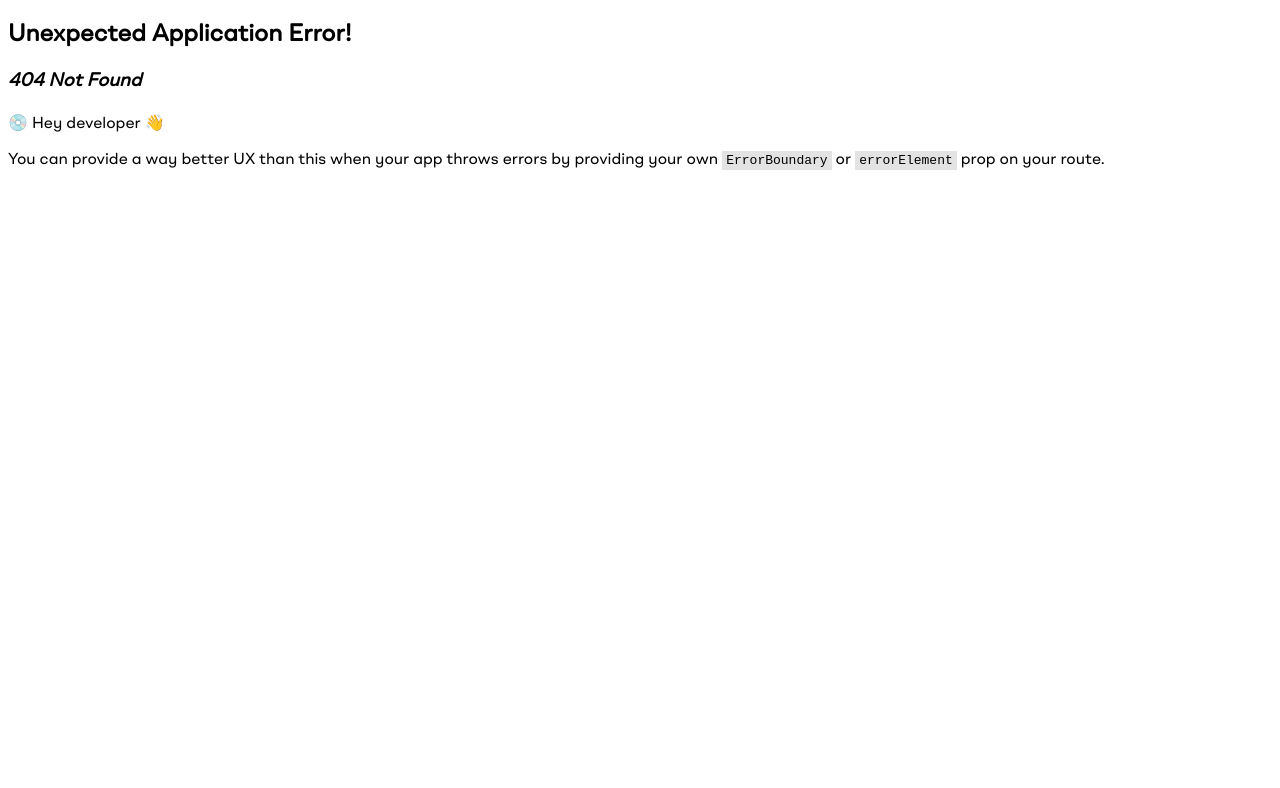
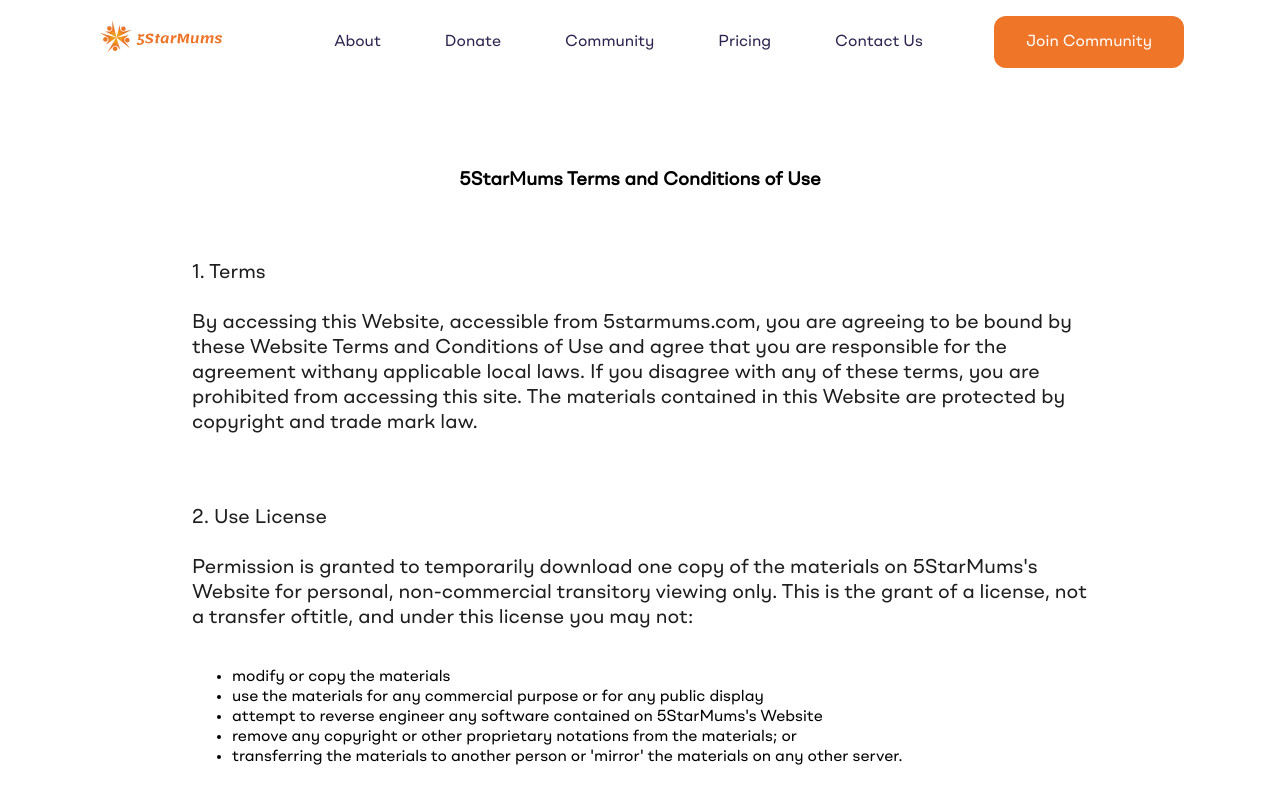
Before and after one commit to 5StarMums/5starMum-website, a React (Vite) app in the folder 5Starproject/: page /privacy-policy in a window 1280 px wide. Before the commit this address had no page. Shown: the top 788 px of the page. Built offline with nearby package versions, Linux system fonts and the light colour scheme.

Commit message:
feat: created privacy-policy page

```diff
--- a/5Starproject/src/components/footer.jsx
+++ b/5Starproject/src/components/footer.jsx
@@ -34,15 +34,15 @@
 
                     <ul>
                         <a><b>Company</b></a>
-                        <a>Customer</a>
                         <a href='#aboutUs'>About Us</a>
                         <a href='#contactUs'>Contact</a>
+                        <a href='pricing'>Pricing</a>
                     </ul>
 
                     <ul>
                         <a><b>Resources</b></a>
-                        <a>Term of services</a>
-                        <a>Privacy Poacy</a>
+                        <a>Terms of service</a>
+                        <a href='privacy-policy'>Privacy Policy</a>
                         <a href='#faq'>FAQs</a>
                     </ul>
 
--- a/5Starproject/src/components/hero.jsx
+++ b/5Starproject/src/components/hero.jsx
@@ -7,7 +7,7 @@
         <section id='hero'>
             <div className='left-content'>
                 <p className='company-name'>5StarMums</p>
-                <h1>The <span className='blue'>unique postpartum solution</span> to the problems <br />women face</h1>
+                <h1>The <span className='blue'>unique postpartum solution</span> to problems <br />women face</h1>
                 <p className='sub-topic'>Join our community and find support on your journey to <br />
                 motherhood. Together, we can overcome postpartum stress!</p>
                 <div className='form'>
--- a/5Starproject/src/components/navbar.jsx
+++ b/5Starproject/src/components/navbar.jsx
@@ -48,6 +48,10 @@
         </div>
         <div className={`nav-elements  ${showNavbar && 'active'}`}>
           <ul>
+          <li>
+              <NavLink to="#aboutUs" smooth>About</NavLink>
+            </li>
+
             <li>
               <NavLink to="#donate" smooth>Donate</NavLink>
             </li>
@@ -59,9 +63,6 @@
               <NavLink to="pricing" smooth>Pricing</NavLink>
             </li>
 
-            <li>
-              <NavLink to="#aboutUs" smooth>About</NavLink>
-            </li>
             <li>
               <NavLink to="#contactUs" smooth>Contact Us</NavLink>
             </li>
--- a/5Starproject/src/main.jsx
+++ b/5Starproject/src/main.jsx
@@ -7,6 +7,7 @@
 import Pricing from './pricing/Pricing'
 import Waitlist from './waitlist/waitlist'
 import Contact from './contact/contact'
+import Privacy from './privacy/privacy-policy'
 
 const router = createBrowserRouter([
   {
@@ -24,6 +25,10 @@
   {
     path: 'contact',
     element: <Contact />
+  },
+  {
+    path: 'privacy-policy',
+    element: <Privacy />
   }
 ])
 
--- a/5Starproject/src/pricing/StyledPricing.jsx
+++ b/5Starproject/src/pricing/StyledPricing.jsx
@@ -2,12 +2,12 @@
 import GlobalFont from './font';
 
 
-const rowDisplay = `
+export const rowDisplay = `
     display: flex;
     flex-direction: row;
 `
 
-const colDisplay = `
+export const colDisplay = `
     display: flex;
     flex-direction: column;
 `
--- /dev/null
+++ b/5Starproject/src/privacy/StyledPrivacy.jsx
@@ -0,0 +1,55 @@
+import Styled from 'styled-components';
+import { rowDisplay, colDisplay } from '../pricing/StyledPricing';
+
+const fontColor = '#1E1E1E'
+const fontFamily = 'Light';
+const fontPryColor = '#FFFFFF'
+const fontWeight = 400
+
+const Styledprivacy = Styled.section `
+    .privacy-section {
+        margin-top: 150px;
+        ${colDisplay};
+        justify-content: center;
+        h1 {
+            text-align: center;
+            @media (max-width: 850px) {
+                font-size: 14px;
+            }
+        }
+        .each-policy {
+            ${colDisplay};
+            align-self: center;
+            max-width: 100%;
+            margin-top: 30px;
+            p {
+                font-size: 20px;
+                color: ${fontColor};
+                @media (max-width: 850px) {
+                    font-size: 14px;
+                }
+            }
+            .tex {
+                @media (max-width: 850px) {
+                    padding-left: 20px;
+                }
+            }
+            ul {
+                @media (max-width: 850px) {
+                    font-size: 12px;
+                    align-self: center;
+                    width: 80vw;
+                }
+            }
+            .text-detail {
+                width: 70vw;
+                margin-top: 5px;
+                @media (max-width: 850px) {
+                    width: 80vw;
+                    align-self: center;
+                }
+            }
+        }
+    }
+`
+export default Styledprivacy
--- /dev/null
+++ b/5Starproject/src/privacy/privacy-policy.jsx
@@ -0,0 +1,60 @@
+import React from 'react'
+import text from './privacy-text'
+import Navbar from '../components/navbar'
+import Styledprivacy from './StyledPrivacy'
+
+function Privacy() {
+    return (
+        <Styledprivacy>
+        <section className='privacy-section'>
+            <Navbar />
+            <h1>5StarMums Terms and Conditions of Use</h1>
+            <div className='each-policy'>
+                <p>{text[0].id} {text[0].idValue}</p>
+                <p className='text-detail'>{text[0].idText}</p>
+            </div>
+            <div className='each-policy'>
+                <p className='tex'>{text[1].id} {text[1].idValue}</p>
+                <p className='text-detail'>{text[1].idText}</p>
+                <ul>
+                    <li>{text[1].idPoint1}</li>
+                    <li>{text[1].idPoint2}</li>
+                    <li>{text[1].idPoint3}</li>
+                    <li>{text[1].idPoint4}</li>
+                    <li>{text[1].idPoint5}</li>
+                </ul>
+                <p className='text-detail'>{text[1].idText2}</p>
+            </div>
+            <div className='each-policy'>
+                <p>{text[2].id} {text[2].idValue}</p>
+                <p className='text-detail'>{text[2].idText}</p>
+            </div>
+            <div className='each-policy'>
+                <p>{text[3].id} {text[3].idValue}</p>
+                <p className='text-detail'>{text[3].idText}</p>
+            </div>
+            <div className='each-policy'>
+                <p>{text[4].id} {text[4].idValue}</p>
+                <p className='text-detail'>{text[4].idText}</p>
+            </div>
+            <div className='each-policy'>
+                <p>{text[5].id} {text[5].idValue}</p>
+                <p className='text-detail'>{text[5].idText}</p>
+            </div>
+            <div className='each-policy'>
+                <p>{text[6].id} {text[6].idValue}</p>
+                <p className='text-detail'>{text[6].idText}</p>
+            </div>
+            <div className='each-policy'>
+                <p>{text[7].id} {text[7].idValue}</p>
+                <p className='text-detail'>{text[7].idText}</p>
+            </div>
+            <div className='each-policy'>
+                <p>{text[8].id} {text[8].idValue}</p>
+                <p className='text-detail'>{text[8].idText}</p>
+            </div>
+        </section>
+        </Styledprivacy>
+    )
+}
+export default Privacy
--- /dev/null
+++ b/5Starproject/src/privacy/privacy-text.js
@@ -0,0 +1,55 @@
+const text = [
+    {
+        id: '1.',
+        idValue: 'Terms',
+        idText: 'By accessing this Website, accessible from 5starmums.com, you are agreeing to be bound by these Website Terms and Conditions of Use and agree that you are responsible for the agreement withany applicable local laws. If you disagree with any of these terms, you are prohibited from accessing this site. The materials contained in this Website are protected by copyright and trade mark law.'
+    },
+    {
+        id: '2.',
+        idValue: 'Use License',
+        idText: "Permission is granted to temporarily download one copy of the materials on 5StarMums's Website for personal, non-commercial transitory viewing only. This is the grant of a license, not a transfer oftitle, and under this license you may not:",
+        idText2: 'This will let 5StarMums to terminate upon violations of any of these restrictions. Upon termination,your viewing right will also be terminated and you should destroy any downloaded materials in your possession whether it is printed or electronic format.',
+        idPoint1: "modify or copy the materials",
+        idPoint2: "use the materials for any commercial purpose or for any public display",
+        idPoint3: "attempt to reverse engineer any software contained on 5StarMums's Website",
+        idPoint4: "remove any copyright or other proprietary notations from the materials; or",
+        idPoint5: "transferring the materials to another person or 'mirror' the materials on any other server."
+    },
+    {
+        id: '3.',
+        idValue: 'Disclaimer',
+        idText: "All the materials on 5StarMums's Website are provided 'as is'. 5StarMums makes no warranties,may it be expressed or implied, therefore negates all other warranties. Furthermore, 5StarMumsdoes not make any representations concerning the accuracy or reliability of the use of the materials on its Website or otherwise relating to such materials or any sites linked to this Website."
+    },
+    {
+        id: '4.',
+        idValue: 'Limitations',
+        idText: "5StarMums or its suppliers will not be hold accountable for any damages that will arise with the use or inability to use the materials on 5StarMums's Website, even if 5StarMums or an authorize representative of this Website has been notified, orally or written, of the possibility of such damage. Some jurisdiction does not allow limitations on implied warranties or limitations of liability for incidental damages, these limitations may not apply to you."
+    },
+    {
+        id: '5.',
+        idValue: 'Revisions and Errata',
+        idText: "The materials appearing on 5StarMums's Website may include technical, typographical, or photographic errors. 5StarMums will not promise that any of the materials in this Website are accurate, complete, or current. 5StarMums may change the materials contained on its Website at any time without notice. 5StarMums does not make any commitment to update the materials."
+    },
+    {
+        id: '6.',
+        idValue: 'Links',
+        idText: "5StarMums has not reviewed all of the sites linked to its Website and is not responsible for the contents of any such linked site. The presence of any link does not imply endorsement by  5StarMums of the site. The use of any linked website is at the user's own risk."
+    },
+    {
+        id: '7.',
+        idValue: 'Site Terms of Use Modifications',
+        idText: "5StarMums may revise these Terms of Use for its Website at any time without prior notice. By using this Website, you are agreeing to be bound by the current version of these Terms and Conditions of Use."
+    },
+    {
+        id: '8.',
+        idValue: 'Your Privacy',
+        idText: "Please read our Privacy Policy."
+    },
+    {
+        id: '9.',
+        idValue: 'Governing Law',
+        idText: "Any claim related to 5StarMums's Website shall be governed by the laws of ng without regards to itsconflict of law provisions."
+    }
+]
+
+export default text
```
